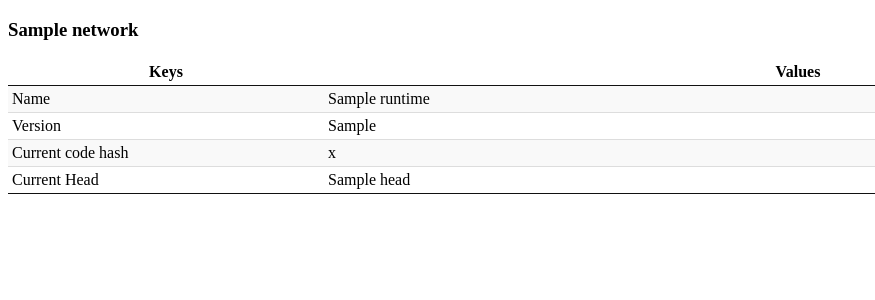
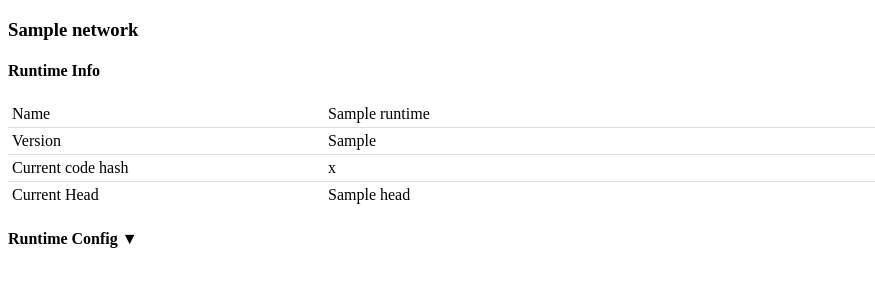
Before and after one commit to paritytech/testnet-manager, a FastAPI app: template app/templates/runtime_info.html in a window 1280 px wide. Shown: the top 300 px of the page, without its empty margins (0-875 px from the left). Run offline with FastAPI, Linux system fonts and the light colour scheme; the template is opened without the code that fills it: most values are stand-ins (such as "Sample title", 1, 10 or a date in 2020).

Commit message:
add runtime configuration display on the runtime page

```diff
--- a/app/templates/runtime_info.html
+++ b/app/templates/runtime_info.html
@@ -8,17 +8,12 @@
 <body>
 <h3>{{ network.capitalize() }}{% if runtime.isParachain %}: {{ para_id }}{% endif %}</h3>
 
-<table id="table" class="display compact" style="width: 100%; white-space: nowrap; table-layout: fixed;">
+<h4>Runtime Info</h4>
+<table id="runtime-info" class="display compact" style="width: 100%; white-space: nowrap; table-layout: fixed;">
     <colgroup>
         <col width="10%" />
         <col width="30%" />
     </colgroup>
-    <thead>
-    <tr>
-        <th>Keys</th>
-        <th>Values</th>
-    </tr>
-    </thead>
     <tbody>
     <tr>
         <td>Name</td>
@@ -86,6 +81,23 @@
 </form>
 {% endif %}
 
+
+<details>
+    <summary style="list-style:none"><h4>Runtime Config ▼</h4></summary>
+    <div>
+        <table id="runtime-config" class="display compact" style="width: 100%; table-layout: fixed;">
+            <tbody>
+            {% for key, value in configuration.items() %}
+            <tr>
+              <td>{{key}}</td>
+              <td>{{value}}</td>
+            </tr>
+           {% endfor %}
+            </tbody>
+        </table>
+    </div>
+</details>
+
 <script
         src="/static/libs/jquery-3.6.0.slim.min.js"
         integrity="sha256-u7e5khyithlIdTpu22PHhENmPcRdFiHRjhAuHcs05RI="
@@ -93,9 +105,16 @@
 <script type="text/javascript" charset="utf8" src="/static/libs/datatables.min.js"></script>
 <script>
     $(document).ready( function () {
-        $('#table').DataTable({
-            // https://datatables.net/reference/option/
+        // https://datatables.net/reference/option/
+        $('#runtime-info').DataTable({
             "lengthMenu": [[-1], ["All"]],
+            "paging": false,
+            "ordering": false,
+            "searching": false,
+            "info": false
+        });
+        $('#runtime-config').DataTable({
+            //"lengthMenu": [[-1], ["All"]],
             "paging": false,
             "ordering": false,
             "searching": false,
```
Also changed, not shown: app/lib/network_utils.py (+14 -1 lines), app/routers/views.py (+6 -2 lines).
